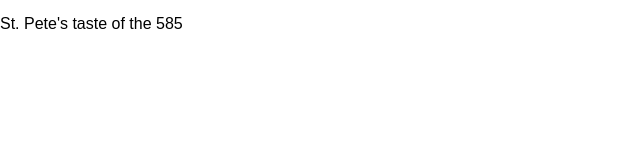
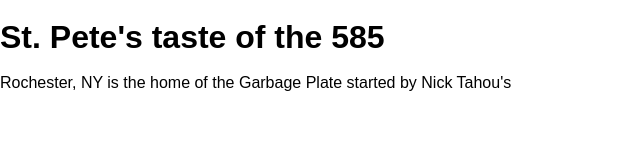
Before and after one commit to Musshafen/Musshafen-html-css-ts-project-template, a website built with Vite: page index.html in a window 1280 px wide. Shown: the whole page, without its empty margins (0-640 px from the left). Built offline with nearby package versions, Linux system fonts and the light colour scheme.

Commit message:
updated index

```diff
--- a/index.html
+++ b/index.html
@@ -7,7 +7,8 @@
     <title>Hello</title>
   </head>
   <body>
-    <p>St. Pete's taste of the 585</p>
+    <h1>St. Pete's taste of the 585</h1>
+    <p>Rochester, NY is the home of the Garbage Plate started by Nick Tahou's </p>
     <script type="module" src="/src/main.ts"></script>
   </body>
 </html>
```
Also changed, not shown: 1 other file.
